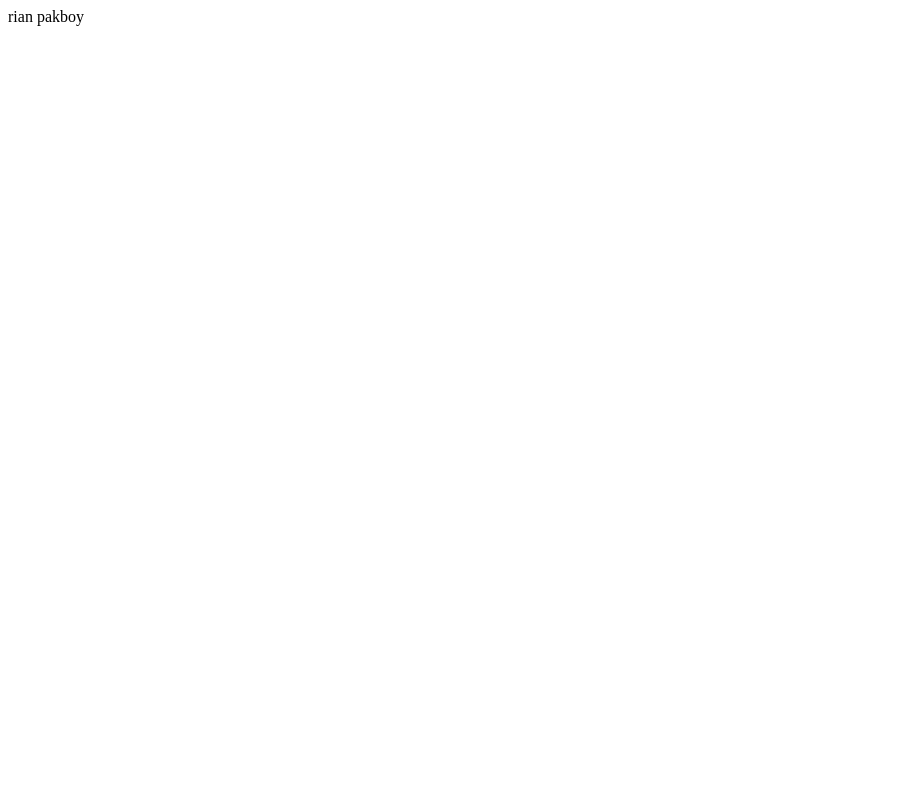
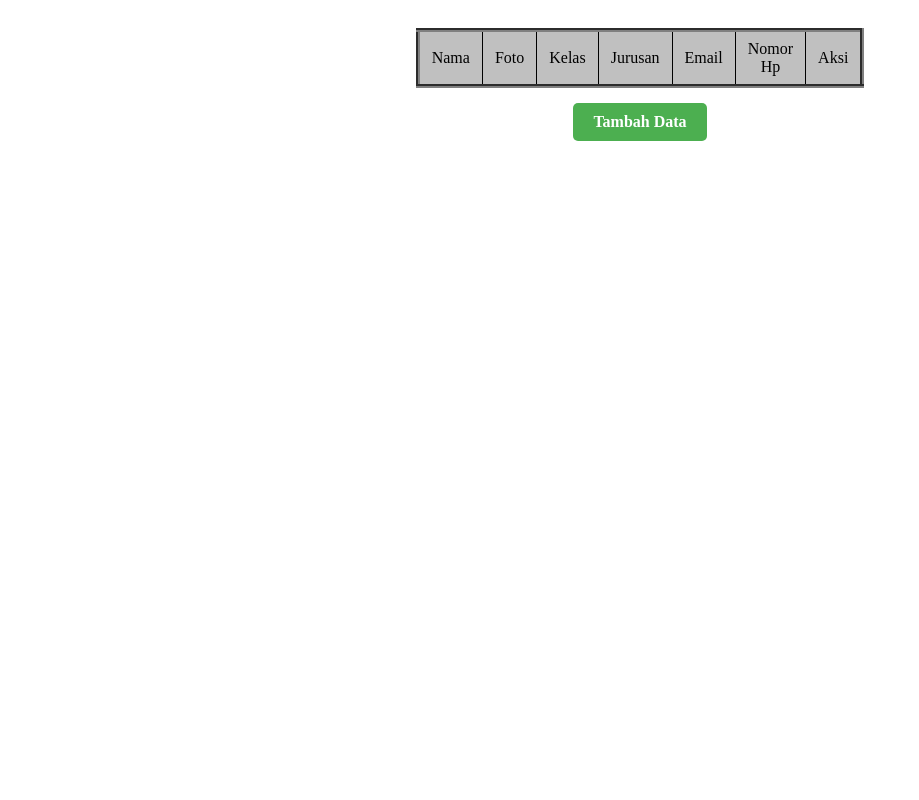
Before and after one commit to idongss/crud-siswa, a PHP site: page / in a window 1280 px wide. Before the commit the part shown is almost empty. Shown: the whole page, without its empty margins (0-919 px from the left). Run offline with PHP 8.4, Linux system fonts and the light colour scheme; data that the repository does not hold is empty.

Commit message:
index.php ye

```diff
--- a/index.php
+++ b/index.php
@@ -1,3 +1,88 @@
 <?php
-echo "rian pakboy";
+session_start();
+include "koneksi.php";
+
+$result = $conn->query("SELECT * FROM siswa");
+
+
 ?>
+
+<!DOCTYPE html>
+<html lang="en">
+
+<head>
+    <meta charset="UTF-8">
+    <meta name="viewport" content="width=device-width, initial-scale=1.0">
+    <title>index</title>
+</head>
+<style>
+    body{
+        padding: 20px;
+         }
+
+    table{
+        border-collapse: collapse;
+        width: 50px;
+        margin: 0 auto;
+    }
+    th,td{
+        border: 1px solid black;
+        padding: 8px 12px;
+        text-align: center;
+    }
+    th{
+        background-color: #eee;
+    }
+   .btn-tambah {
+    display: inline-block;
+    padding: 10px 20px;
+    background: #4CAF50;
+    color: white;
+    text-decoration: none;
+    border-radius: 5px;
+    font-weight: bold;
+}
+.btn-tambah:hover {
+    background: #45a049;
+}
+
+</style>
+
+<body>
+    <div class="container">
+        <table border="4">
+            <tr bgcolor="silver">
+                <td>Nama</td>
+                <td>Foto</td>
+                <td>Kelas</td>
+                <td>Jurusan</td>
+                <td>Email</td>
+                <td>Nomor Hp</td>
+                <td>Aksi</td>
+            </tr>
+            <?php while ($row = $result->fetch_assoc()) { ?>
+                <tr>
+                    <td><?= $row['nama'] ?></td>
+                    <td> <img src="uploads/<?= $row['foto'] ?>" width="70px" height="70px"></td>
+                    <td><?= $row['kelas'] ?></td>
+                    <td><?= $row['jurusan'] ?></td>
+                    <td><?= $row['email'] ?></td>
+                    <td><?= $row['nohp'] ?></td>
+
+                    <td>
+                        <a href="edit.php?id=<?= $row['id'] ?>">edit</a>
+                        <a href="hapus.php?id=<?= $row['id'] ?>" onclick="return confirm('Yakin mau hapus?')">hapus</a>
+                    </td>
+                </tr>
+            <?php } ?>
+
+        </table>
+
+      <div style="text-align:center; margin-top:15px;">
+    <a href="tambah.php" class="btn-tambah">Tambah Data</a>
+</div>
+
+    </div>
+</body>
+
+</html>
```
Also changed, not shown: uploads/1757899533_f54e997566.png (added).
